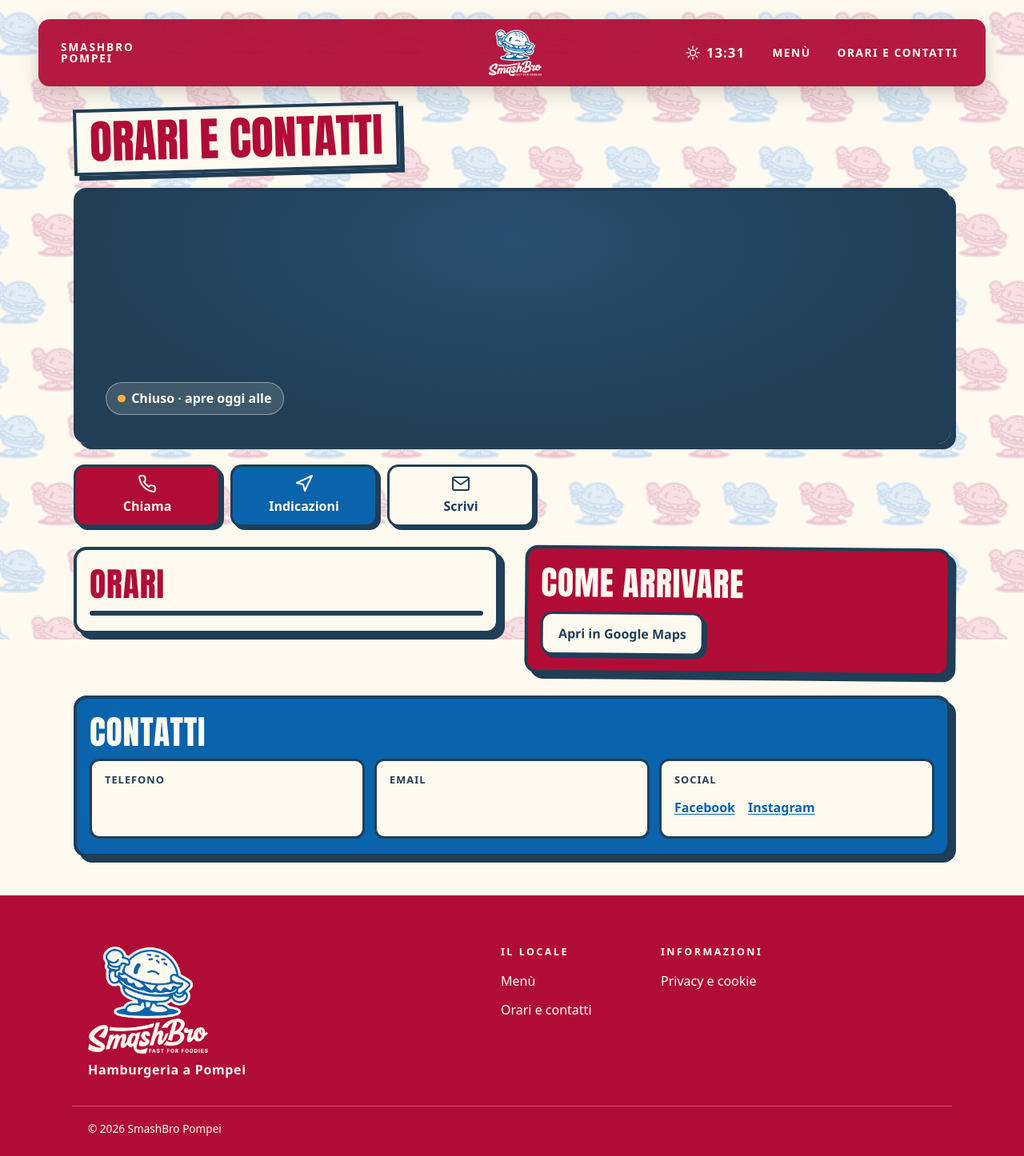
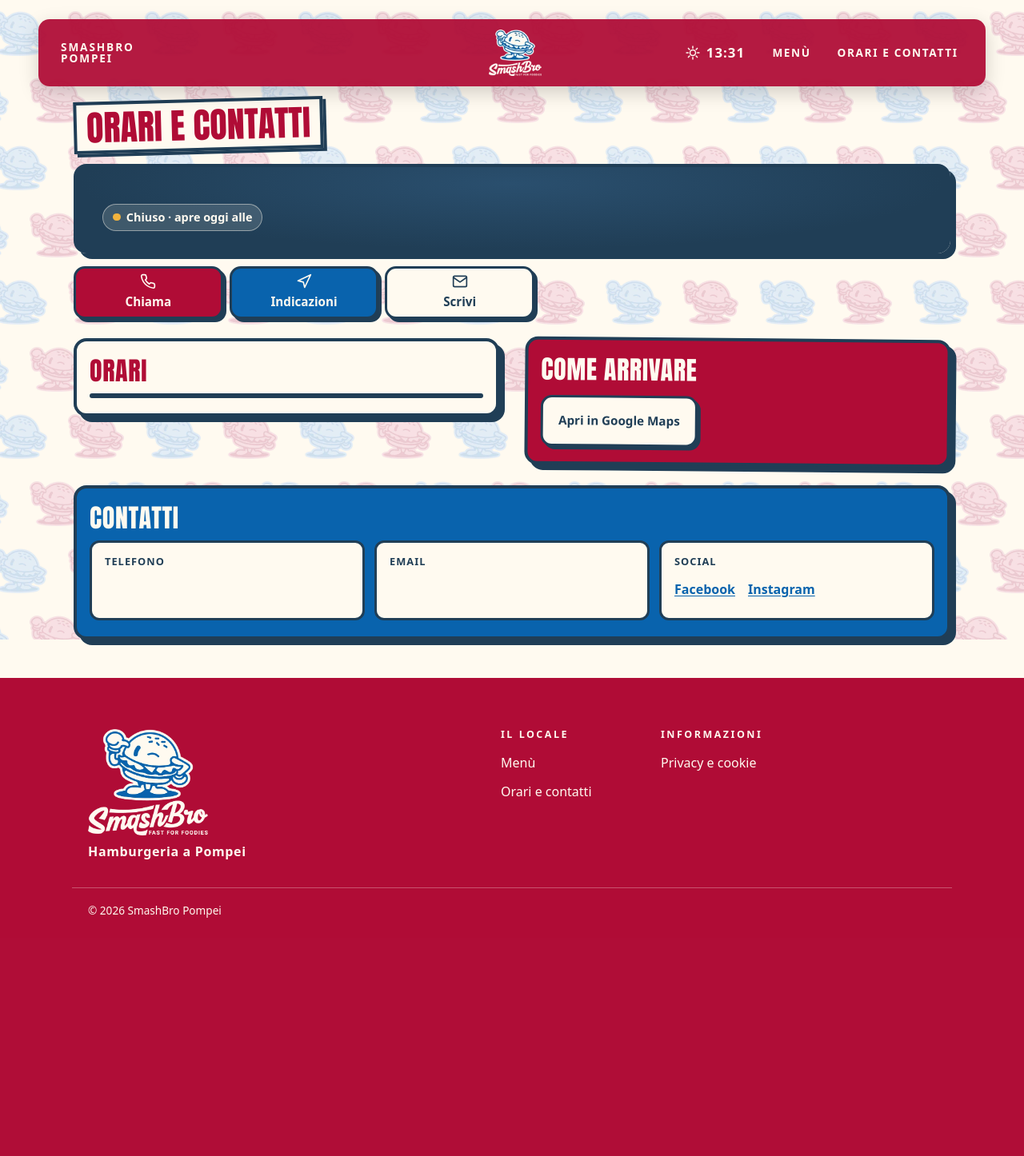
Before and after one commit to IvanRussoL/smashbro-pompei, a Flask app: template app/templates/info.html in a window 1280 px wide. Shown: the whole page at 80% size. After the commit the page ends 1148 px from the top, so only its background shows below. Run offline with Flask 3, Linux system fonts and the light colour scheme; the template is opened without the code that fills it, so the values that code supplies are empty; some libraries are stand-ins or nearby versions.

Commit message:
Info: grandezze ridotte di titoli, insegna, pulsanti e orari su telefono e desktop

```diff
--- a/app/static/css/stile.css
+++ b/app/static/css/stile.css
@@ -323,7 +323,7 @@ h2 { font-size: 1.6rem; margin: 0 0 1rem; color: var(--rosso); }
     margin: 0 0 0.75rem;
     padding-top: 0.1em;
     font-family: var(--titolo);
-    font-size: 2.6rem;
+    font-size: 1.75rem; /* 28 px su telefono, 32 px da 768 px */
     font-weight: 400;
     line-height: 1;
     letter-spacing: 0.02em;
@@ -334,17 +334,17 @@ h2 { font-size: 1.6rem; margin: 0 0 1rem; color: var(--rosso); }
 /* Titolo su un'etichetta inclinata, come "Menù". */
 .testata-info {
     display: inline-block;
-    margin: 1.5rem 0 1.25rem;
-    padding: 0.5rem 1rem 0.6rem;
+    margin: 1rem 0;
+    padding: 0.35rem 0.75rem 0.45rem;
     background: var(--crema);
     border: var(--bordo-info);
-    box-shadow: 6px 6px 0 var(--blu-scuro);
+    box-shadow: 4px 4px 0 var(--blu-scuro);
     transform: rotate(-1.5deg);
 }
 .testata-info h1 {
     margin: 0;
     font-family: var(--titolo);
-    font-size: clamp(2.4rem, 11vw, 3.6rem);
+    font-size: 2rem; /* 32 px su telefono, 44 px da 768 px */
     font-weight: 400;
     line-height: 1;
     text-transform: uppercase;
@@ -364,7 +364,7 @@ h2 { font-size: 1.6rem; margin: 0 0 1rem; color: var(--rosso); }
     box-shadow: var(--ombra-info);
 }
 .blocco-arrivare { --fondo: var(--rosso); --accento: var(--crema); color: var(--crema); transform: rotate(0.5deg); }
-.blocco-contatti { --fondo: var(--blu); --accento: var(--crema); color: var(--crema); margin-top: 1.6rem; }
+.blocco-contatti { --fondo: var(--blu); --accento: var(--crema); color: var(--crema); margin-top: 1.5rem; }
 .blocco-info :focus-visible { outline-color: var(--blu-scuro); }
 .blocco-arrivare :focus-visible, .blocco-contatti :focus-visible { outline-color: var(--crema); }
 
@@ -374,17 +374,17 @@ h2 { font-size: 1.6rem; margin: 0 0 1rem; color: var(--rosso); }
     display: flex;
     flex-direction: column;
     justify-content: space-between;
-    gap: 1.5rem;
-    min-height: 300px;
-    padding: 1.25rem;
+    gap: 0.75rem;
+    padding: 1rem;
     color: var(--crema);
     background: radial-gradient(ellipse at 50% 20%, #2A4F6E 0%, var(--blu-scuro) 70%);
 }
 .insegna {
     margin: 0;
     font-family: var(--titolo);
-    font-size: clamp(3.4rem, 17vw, 7rem);
-    line-height: 0.9;
+    font-size: clamp(2rem, 9.5vw, 2.5rem); /* il nome sta su una riga anche a 360 px */
+    line-height: 1;
+    white-space: nowrap;
     text-transform: uppercase;
     letter-spacing: 0.03em;
     color: transparent;
@@ -403,7 +403,7 @@ h2 { font-size: 1.6rem; margin: 0 0 1rem; color: var(--rosso); }
 }
 .stato-testo { display: flex; flex-direction: column; align-items: flex-start; gap: 0.4rem; }
 .info-indirizzo { margin: 0; font-weight: 600; }
-.blocco-stato .info-indirizzo { margin: 0 0 0.4rem; font-size: 1.05rem; letter-spacing: 0.04em; font-weight: 500; }
+.blocco-stato .info-indirizzo { margin: 0 0 0.25rem; font-size: 0.95rem; letter-spacing: 0.04em; font-weight: 500; }
 
 /* Stato come etichetta a bordo spesso: verde chiaro se aperto, rosa se chiuso, sempre con il testo. */
 .pagina-info .stato-apertura {
@@ -419,7 +419,7 @@ h2 { font-size: 1.6rem; margin: 0 0 1rem; color: var(--rosso); }
 .pagina-info .stato-apertura.aperto { background: #D9F2E2; }
 .pagina-info .stato-apertura.aperto::before { background: #17633A; }
 /* Sull'insegna l'etichetta è chiara su fondo scuro. */
-.pagina-info .blocco-stato .stato-apertura { background: rgba(255, 250, 240, 0.14); border: 1px solid rgba(255, 250, 240, 0.45); color: var(--crema); }
+.pagina-info .blocco-stato .stato-apertura { padding: 0.3rem 0.75rem; font-size: 0.9rem; background: rgba(255, 250, 240, 0.14); border: 1px solid rgba(255, 250, 240, 0.45); color: var(--crema); }
 .pagina-info .blocco-stato .stato-apertura.aperto::before { background: #5DD37E; }
 .pagina-info .blocco-stato .stato-apertura.chiuso::before { background: #F2B33D; }
 
@@ -427,8 +427,8 @@ h2 { font-size: 1.6rem; margin: 0 0 1rem; color: var(--rosso); }
 .azioni-info {
     display: grid;
     grid-template-columns: repeat(3, minmax(0, 1fr));
-    gap: 0.75rem;
-    margin: 1.6rem 0;
+    gap: 0.5rem;
+    margin: 1rem 0 1.5rem;
     padding: 0;
     list-style: none;
 }
@@ -438,8 +438,9 @@ h2 { font-size: 1.6rem; margin: 0 0 1rem; color: var(--rosso); }
     align-items: center;
     justify-content: center;
     gap: 0.25rem;
-    min-height: 72px;
-    padding: 0.6rem 0.4rem;
+    min-height: 60px; /* sopra i 44-48 px consigliati per il tocco */
+    padding: 0.4rem;
+    font-size: 0.95rem;
     border: 3px solid var(--blu-scuro);
     border-radius: 14px;
     box-shadow: 4px 4px 0 var(--blu-scuro);
@@ -450,7 +451,7 @@ h2 { font-size: 1.6rem; margin: 0 0 1rem; color: var(--rosso); }
     text-decoration: none;
     transition: transform 0.1s ease, box-shadow 0.1s ease;
 }
-.azione-info svg { fill: none; stroke: currentColor; stroke-width: 2; stroke-linecap: round; stroke-linejoin: round; }
+.azione-info svg { width: 20px; height: 20px; fill: none; stroke: currentColor; stroke-width: 2; stroke-linecap: round; stroke-linejoin: round; }
 .azione-info:hover { color: var(--blu-scuro); transform: translate(-1px, -1px); box-shadow: 5px 5px 0 var(--blu-scuro); }
 .azione-info:active { transform: translate(4px, 4px); box-shadow: 0 0 0 var(--blu-scuro); }
 .azione-chiama { background: var(--rosso); color: var(--crema); }
@@ -459,7 +460,7 @@ h2 { font-size: 1.6rem; margin: 0 0 1rem; color: var(--rosso); }
 .azione-indicazioni:hover { color: var(--crema); }
 .azione-mappa { display: inline-flex; flex-direction: row; min-height: 48px; padding: 0.7rem 1.2rem; }
 
-.sezioni-info { display: grid; gap: 1.6rem; align-items: start; }
+.sezioni-info { display: grid; gap: 1.5rem; align-items: start; }
 
 /* Orari come tabella a bordo spesso, con la riga di oggi in blu notte. */
 .orari {
@@ -471,13 +472,16 @@ h2 { font-size: 1.6rem; margin: 0 0 1rem; color: var(--rosso); }
 }
 .orari-giorno {
     display: flex;
+    align-items: center;
     justify-content: space-between;
-    gap: 1rem;
-    padding: 0.65rem 0.9rem;
+    gap: 0.5rem;
+    min-height: 44px;
+    padding: 0.55rem 0.75rem;
+    font-size: 0.875rem; /* su telefono i due turni stanno su una riga */
     border-bottom: 1px solid #C9D3DC;
 }
 .orari-giorno:last-child { border-bottom: 0; }
-.orari dd { margin: 0; text-align: right; font-variant-numeric: tabular-nums; }
+.orari dd { margin: 0; text-align: right; white-space: nowrap; font-variant-numeric: tabular-nums; }
 .turno { white-space: nowrap; } /* un turno non si spezza sul trattino: si va a capo solo tra i turni */
 /* Righe a strisce rosse e crema come la tenda del locale; oggi in blu scuro con il bollino "oggi". */
 .orari-giorno:nth-child(even) { background: var(--rosso); color: var(--crema); border-bottom-color: var(--rosso); }
@@ -485,14 +489,14 @@ h2 { font-size: 1.6rem; margin: 0 0 1rem; color: var(--rosso); }
 .orari-giorno.oggi { background: var(--blu-scuro); color: var(--crema); font-weight: 700; }
 .bollino-oggi {
     display: inline-block;
-    margin-left: 0.4rem;
-    padding: 0.1rem 0.5rem;
+    margin-left: 0.3rem;
+    padding: 0 0.35rem;
     border: 2px solid var(--crema);
     border-radius: 6px;
     background: var(--rosso);
     font-family: var(--titolo);
     font-weight: 400;
-    font-size: 0.85rem;
+    font-size: 0.7rem;
     letter-spacing: 0.06em;
     text-transform: uppercase;
     transform: rotate(-4deg);
@@ -912,7 +916,13 @@ h2 { font-size: 1.6rem; margin: 0 0 1rem; color: var(--rosso); }
 
 @media (min-width: 768px) {
     .sezioni-info { grid-template-columns: 1fr 1fr; gap: 2rem; }
-    .blocco-stato { min-height: 320px; padding: 2rem 2.25rem; }
+    .testata-info h1 { font-size: 2.75rem; }
+    .pagina-info h2 { font-size: 2rem; }
+    .blocco-stato { padding: 1.5rem 2rem; }
+    .insegna { font-size: 4rem; }
+    .blocco-stato .info-indirizzo { font-size: 1rem; }
+    .azione-info { min-height: 64px; }
+    .orari-giorno { font-size: 0.95rem; }
     .contatti { grid-template-columns: repeat(3, minmax(0, 1fr)); }
     .azioni-info { max-width: 36rem; }
 }
```
Also changed, not shown: DEVLOG.md (+9 -0 lines).
